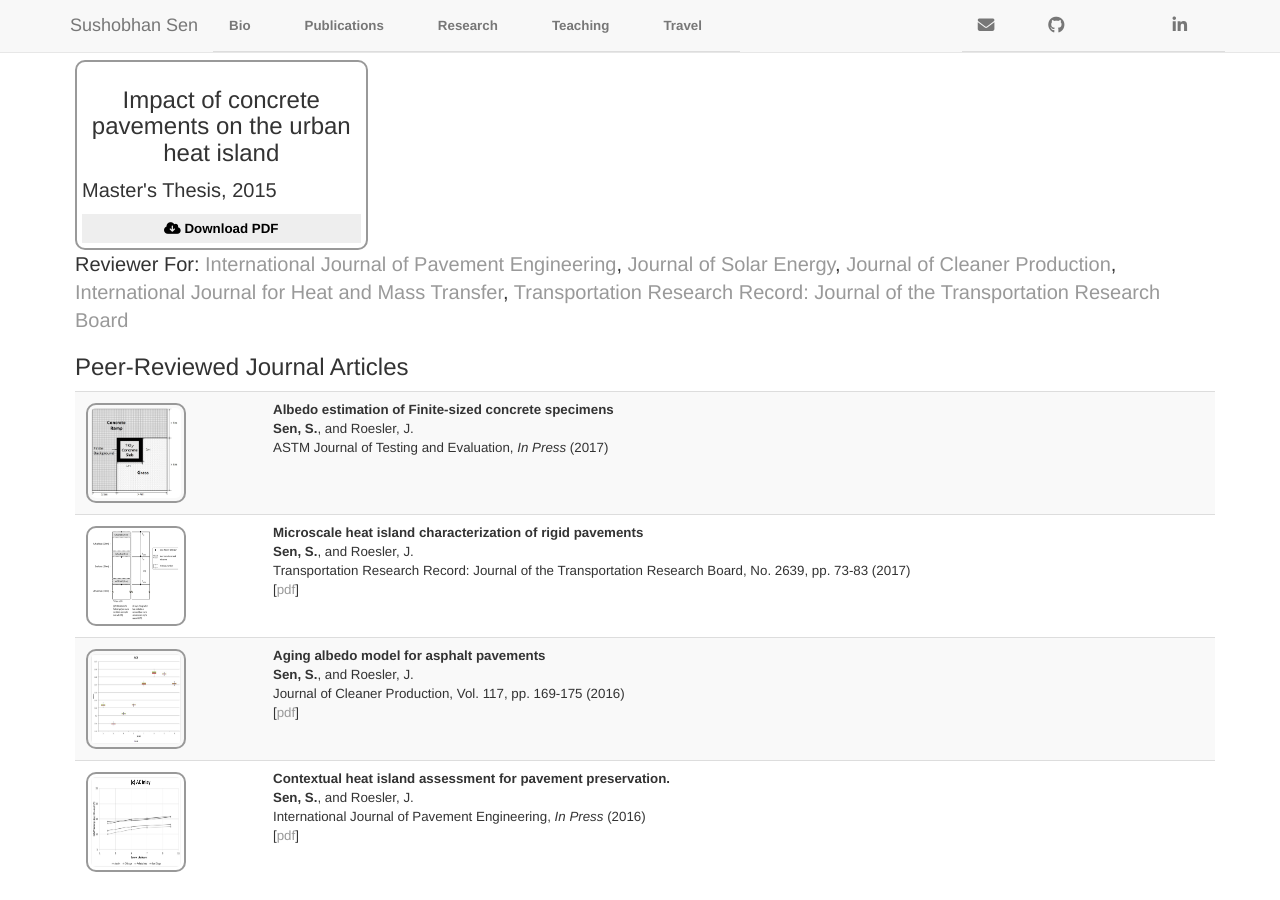
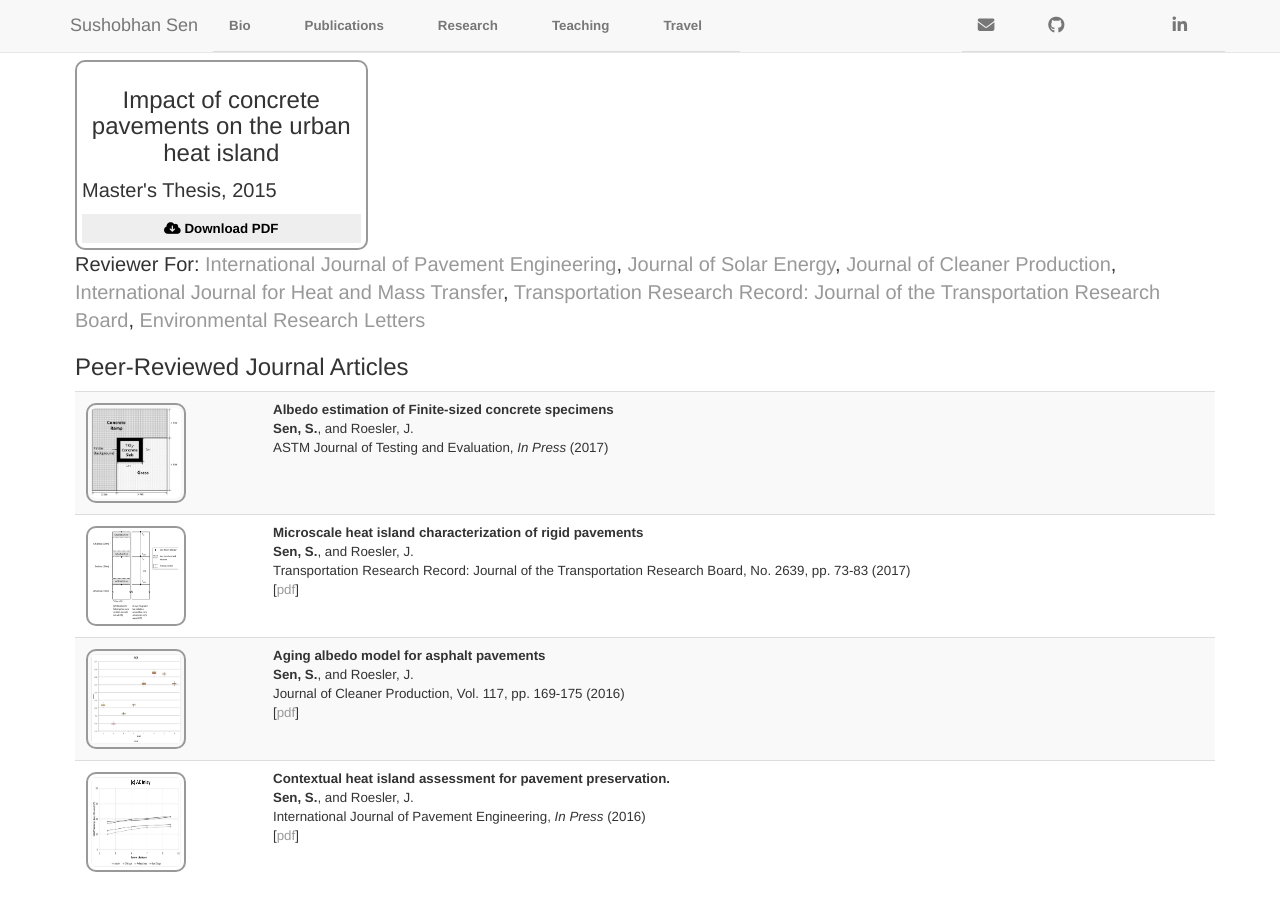
Before and after one commit to sushobhansen/sushobhansen.github.io, a Jekyll site: the page built from publications.md, in a window 1280 px wide and 900 px high. Built offline with Jekyll 4.4.1, drawn with Linux system fonts in a browser that asks for light colours; nearby versions of some CDN libraries; a style sheet for code colours, icons or effects is not loaded.

Commit message:
Added ERL to journals for peer review

```diff
--- a/publications.md
+++ b/publications.md
@@ -13,7 +13,7 @@
 	</div><!--row-->
 </div><!--container-->
 
-Reviewer For: [International Journal of Pavement Engineering](http://www.tandfonline.com/loi/gpav20), [Journal of Solar Energy](https://www.journals.elsevier.com/solar-energy/), [Journal of Cleaner Production](https://www.journals.elsevier.com/journal-of-cleaner-production/), [International Journal for Heat and Mass Transfer](https://www.journals.elsevier.com/international-journal-of-heat-and-mass-transfer/), [Transportation Research Record: Journal of the Transportation Research Board](http://trrjournalonline.trb.org/loi/trr)
+Reviewer For: [International Journal of Pavement Engineering](http://www.tandfonline.com/loi/gpav20), [Journal of Solar Energy](https://www.journals.elsevier.com/solar-energy/), [Journal of Cleaner Production](https://www.journals.elsevier.com/journal-of-cleaner-production/), [International Journal for Heat and Mass Transfer](https://www.journals.elsevier.com/international-journal-of-heat-and-mass-transfer/), [Transportation Research Record: Journal of the Transportation Research Board](http://trrjournalonline.trb.org/loi/trr), [Environmental Research Letters](http://iopscience.iop.org/journal/1748-9326)
 
 ### Peer-Reviewed Journal Articles
 
```
